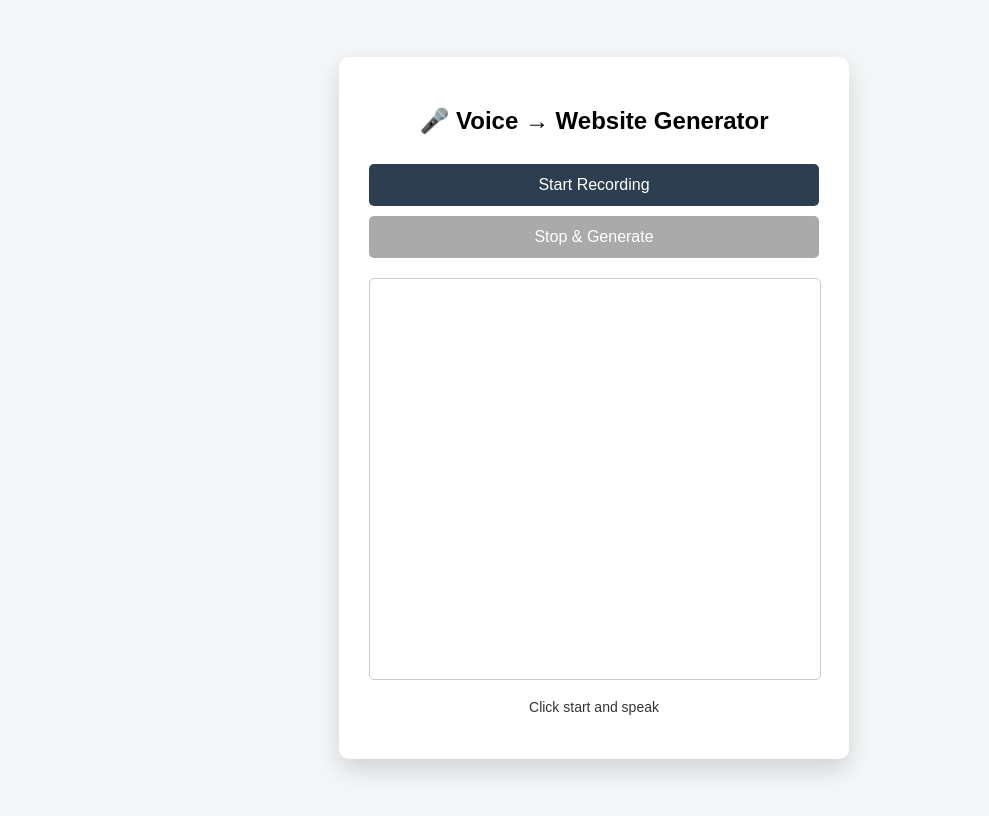
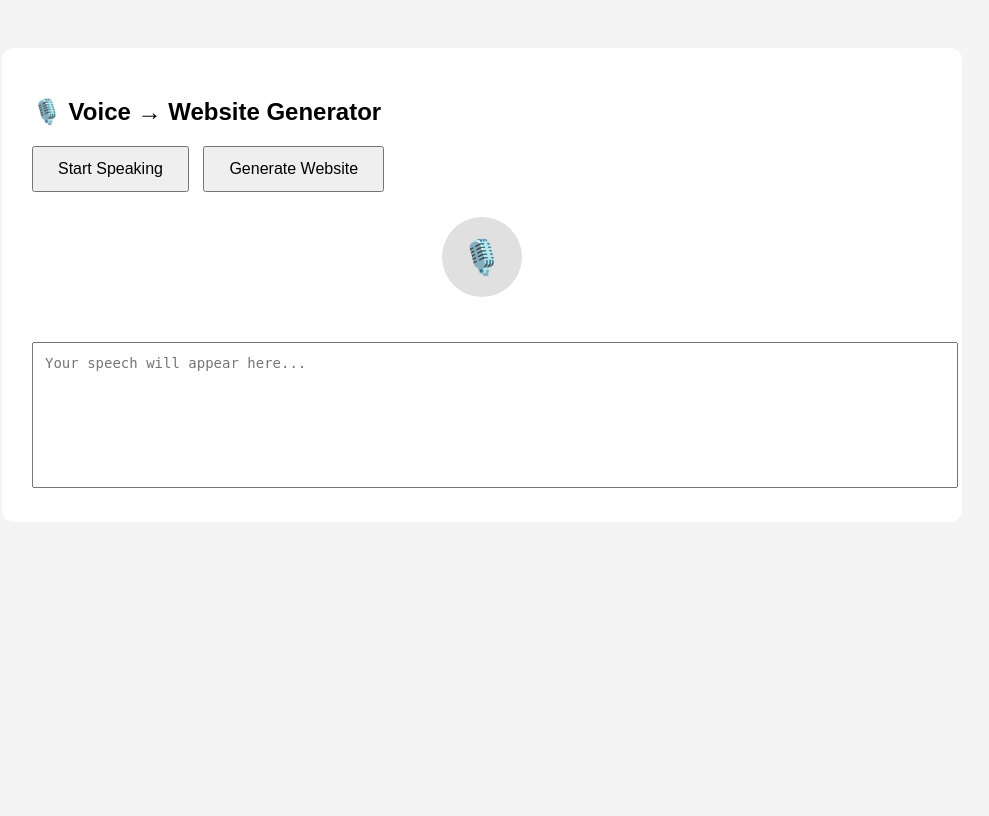
Before and after one commit to Shivathmika-23/Mini-integration-task, a Flask app: page / in a window 1280 px wide. Shown: the whole page, without its empty margins (46-1035 px from the left). After the commit the page ends 488 px from the top, so only its background shows below. Run offline with Flask 3, Linux system fonts and the light colour scheme.

Commit message:
Update index.html

```diff
--- a/templates/index.html
+++ b/templates/index.html
@@ -1,184 +1,210 @@
 <!DOCTYPE html>
-<html lang="en">
+<html>
 <head>
-  <meta charset="UTF-8">
-  <title>Voice to Website Generator</title>
-  <meta name="viewport" content="width=device-width, initial-scale=1.0">
+    <title>Voice → Website Generator</title>
 
     <style>
         body {
             font-family: Arial, sans-serif;
-      background: #f4f6f8;
-      display: flex;
-      justify-content: center;
-      align-items: center;
-      height: 100vh;
-      transition: background 0.3s ease;
+            padding: 40px;
+            background-color: #f4f4f4;
         }
 
-    /* Dim background while recording */
-    body.recording-active {
-      background: rgba(0, 0, 0, 0.08);
-    }
-
-    .card {
+        .container {
             background: white;
             padding: 30px;
-      width: 450px;
-      border-radius: 10px;
-      box-shadow: 0 10px 25px rgba(0,0,0,0.15);
-      text-align: center;
+            border-radius: 12px;
+            max-width: 900px;
         }
 
         button {
-      width: 100%;
-      padding: 12px;
-      margin-top: 10px;
+            padding: 12px 24px;
             font-size: 16px;
-      border: none;
-      border-radius: 5px;
             cursor: pointer;
-      background: #2c3e50;
-      color: white;
-      transition: background 0.3s ease;
+            margin-right: 10px;
         }
 
         button:disabled {
-      background: #aaa;
+            background: #ccc;
             cursor: not-allowed;
         }
 
-    /* 🔴 Recording button pulse */
-    @keyframes pulse {
-      0% {
-        box-shadow: 0 0 0 0 rgba(192, 57, 43, 0.6);
-      }
-      70% {
-        box-shadow: 0 0 0 18px rgba(192, 57, 43, 0);
-      }
-      100% {
-        box-shadow: 0 0 0 0 rgba(192, 57, 43, 0);
-      }
+        textarea {
+            width: 100%;
+            height: 120px;
+            margin-top: 20px;
+            padding: 12px;
+            font-size: 14px;
+            resize: none;
         }
 
-    button.recording {
-      background: #c0392b;
-      animation: pulse 1.5s infinite;
+        .mic-container {
+            margin: 25px 0;
+            display: flex;
+            justify-content: center;
         }
 
-    .status {
-      margin-top: 15px;
-      font-size: 14px;
-      color: #333;
+        .mic {
+            width: 80px;
+            height: 80px;
+            border-radius: 50%;
+            background: #e0e0e0;
+            display: flex;
+            align-items: center;
+            justify-content: center;
+            font-size: 34px;
+            color: #555;
+            box-shadow: none;
+            transition: all 0.2s ease;
+            line-height: 1;
+        }
+
+        .output-box {
+            margin-top: 25px;
+            background: #f9f9f9;
+            padding: 20px;
+            border-radius: 10px;
         }
 
         iframe {
             width: 100%;
-      height: 400px;
-      margin-top: 20px;
+            height: 300px;
             border: 1px solid #ccc;
-      border-radius: 5px;
+            margin-top: 15px;
         }
     </style>
 </head>
 
 <body>
+<div class="container">
+    <h2>🎙️ Voice → Website Generator</h2>
 
-<div class="card">
-  <h2>🎤 Voice → Website Generator</h2>
+    <button id="micBtn" onclick="startRecording()">Start Speaking</button>
+    <button onclick="generateWebsite()">Generate Website</button>
 
-  <button id="startBtn" onclick="startRecording()">
-    Start Recording
-  </button>
+    <div class="mic-container">
+        <div id="mic" class="mic">🎙️</div>
+    </div>
 
-  <button id="stopBtn" onclick="stopAndGenerate()" disabled>
-    Stop & Generate
-  </button>
+    <textarea id="output" placeholder="Your speech will appear here..."></textarea>
 
-  <iframe id="previewFrame"></iframe>
+    <div id="result" class="output-box" style="display:none;">
+        <h3>Extracted Details</h3>
+        <p><strong>Business Name:</strong> <span id="biz"></span></p>
+        <p><strong>Website Type:</strong> <span id="type"></span></p>
+        <p><strong>Style:</strong> <span id="style"></span></p>
+        <p><strong>Services:</strong> <span id="services"></span></p>
 
-  <p class="status" id="status">Click start and speak</p>
+        <h3>Generated Website Preview</h3>
+        <iframe id="preview"></iframe>
+    </div>
 </div>
 
 <script>
-  const SpeechRecognition =
-    window.SpeechRecognition || window.webkitSpeechRecognition;
+    let recognition;
+    let audioContext;
+    let analyser;
+    let micSource;
+    let animationId;
 
-  const recognition = new SpeechRecognition();
-  recognition.lang = "en-US";
-  recognition.continuous = true;      // keep listening
-  recognition.interimResults = false; // final text only
-
-  let finalText = "";
-  let isRecording = false;
-
-  const startBtn = document.getElementById("startBtn");
-  const stopBtn = document.getElementById("stopBtn");
-  const status = document.getElementById("status");
-
-  function startRecording() {
-    finalText = "";
-    isRecording = true;
-
-    recognition.start();
-
-    document.body.classList.add("recording-active");
-
-    status.innerText = "🎙 Listening... Speak freely, click stop when done.";
-    startBtn.disabled = true;
-    stopBtn.disabled = false;
-    startBtn.classList.add("recording");
-  }
-
-  recognition.onresult = (event) => {
-    let chunk = event.results[event.results.length - 1][0].transcript;
-    finalText += " " + chunk;
-    status.innerText = "📝 Captured: " + finalText;
-  };
-
-  function stopAndGenerate() {
-    if (!isRecording) return;
-
-    recognition.stop();
-    isRecording = false;
-
-    if (!finalText.trim()) {
-      status.innerText = "❌ No speech detected";
-      resetButtons();
+    async function startRecording() {
+        if (!('webkitSpeechRecognition' in window)) {
+            alert("Speech recognition not supported.");
             return;
         }
 
-    status.innerText = "⏳ Generating website...";
+        const micBtn = document.getElementById("micBtn");
+        const mic = document.getElementById("mic");
 
-    fetch("/generate-website-text", {
+        micBtn.innerText = "Listening...";
+        micBtn.disabled = true;
+
+        mic.style.background = "#4CAF50";
+        mic.style.color = "white";
+
+        startMicVisualization();
+
+        recognition = new webkitSpeechRecognition();
+        recognition.lang = "en-US";
+        recognition.continuous = false;
+
+        recognition.onresult = (event) => {
+            document.getElementById("output").value =
+                event.results[0][0].transcript;
+        };
+
+        recognition.onend = stopMic;
+        recognition.onerror = stopMic;
+
+        recognition.start();
+    }
+
+    async function startMicVisualization() {
+        audioContext = new AudioContext();
+        const stream = await navigator.mediaDevices.getUserMedia({ audio: true });
+
+        analyser = audioContext.createAnalyser();
+        analyser.fftSize = 256;
+
+        micSource = audioContext.createMediaStreamSource(stream);
+        micSource.connect(analyser);
+
+        const dataArray = new Uint8Array(analyser.frequencyBinCount);
+        const mic = document.getElementById("mic");
+
+        function animate() {
+            analyser.getByteFrequencyData(dataArray);
+            let volume = dataArray.reduce((a, b) => a + b) / dataArray.length;
+            let scale = Math.min(40, volume);
+
+            mic.style.boxShadow =
+                `0 0 0 ${scale}px rgba(76,175,80,0.3)`;
+
+            animationId = requestAnimationFrame(animate);
+        }
+
+        animate();
+    }
+
+    function stopMic() {
+        const micBtn = document.getElementById("micBtn");
+        const mic = document.getElementById("mic");
+
+        micBtn.innerText = "Start Speaking";
+        micBtn.disabled = false;
+
+        cancelAnimationFrame(animationId);
+        if (audioContext) audioContext.close();
+
+        mic.style.boxShadow = "none";
+        mic.style.background = "#e0e0e0";
+        mic.style.color = "#555";
+    }
+
+    async function generateWebsite() {
+        const text = document.getElementById("output").value;
+        if (!text.trim()) {
+            alert("Please speak something first.");
+            return;
+        }
+
+        const res = await fetch("/generate", {
             method: "POST",
             headers: { "Content-Type": "application/json" },
-      body: JSON.stringify({ text: finalText.trim() })
-    })
-    .then(res => res.text())
-    .then(html => {
-      document.getElementById("previewFrame").srcdoc = html;
-      status.innerText = "✅ Website generated";
-      resetButtons();
-    })
-    .catch(() => {
-      status.innerText = "❌ Error generating website";
-      resetButtons();
+            body: JSON.stringify({ text })
         });
+
+        const data = await res.json();
+
+        document.getElementById("biz").innerText = data.business_name;
+        document.getElementById("type").innerText = data.website_type;
+        document.getElementById("style").innerText = data.style;
+        document.getElementById("services").innerText =
+            data.services.join(", ");
+
+        document.getElementById("preview").srcdoc = data.html;
+        document.getElementById("result").style.display = "block";
     }
-
-  function resetButtons() {
-    startBtn.disabled = false;
-    stopBtn.disabled = true;
-    startBtn.classList.remove("recording");
-    document.body.classList.remove("recording-active");
-  }
-
-  recognition.onerror = (event) => {
-    status.innerText = "❌ Speech error: " + event.error;
-    resetButtons();
-  };
 </script>
-
 </body>
 </html>
```
Lines whose indentation alone changed are shown as unchanged.
